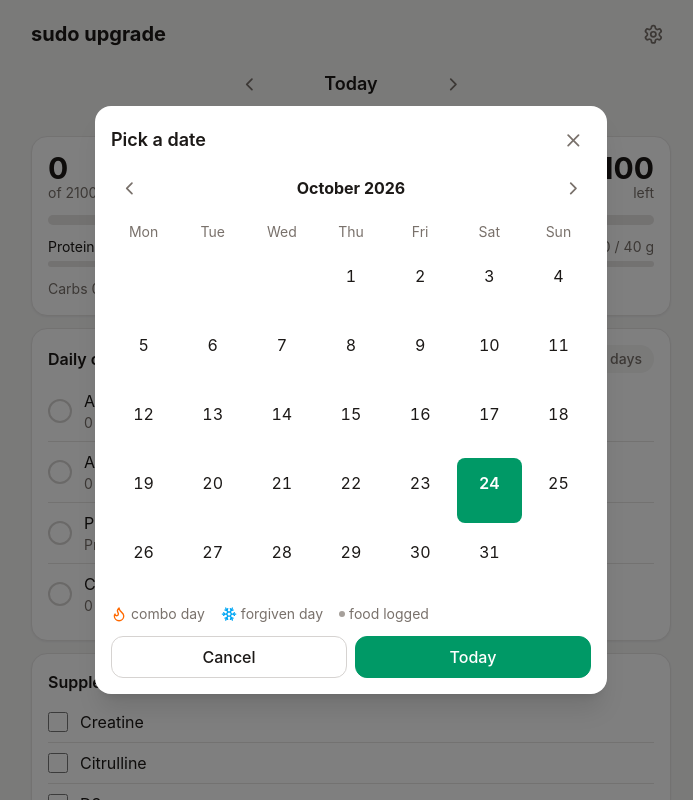
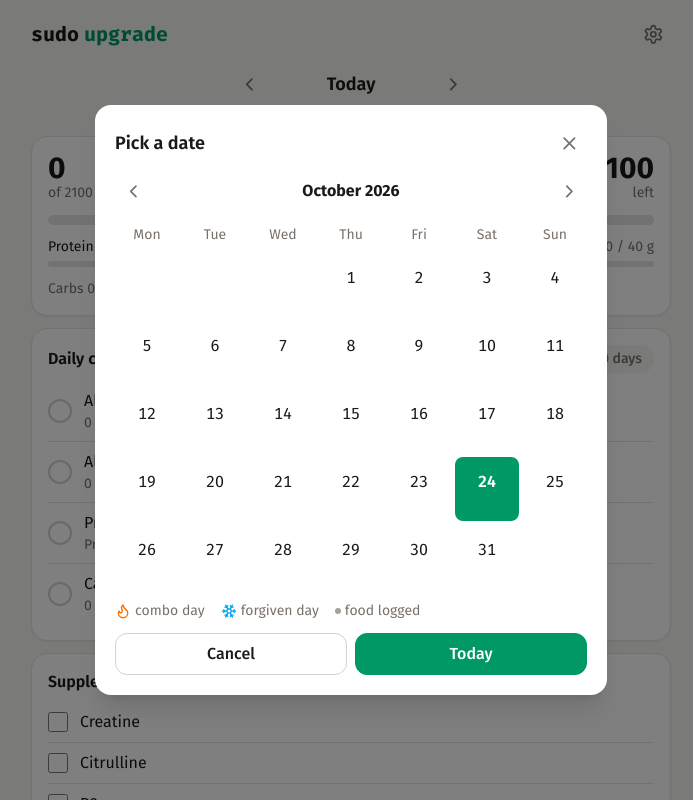
Before and after one commit to juliuszmuskala/calorie_counter, a Svelte app: page / in a window 1280 px wide. Both pictures are taken after a click on the button "Today". Shown: the top 800 px of the page, without its empty margins (289-982 px from the left). Built offline with nearby package versions, Linux system fonts and the light colour scheme.

Commit message:
fix: styling

```diff
--- a/index.html
+++ b/index.html
@@ -4,6 +4,12 @@
     <meta charset="UTF-8" />
     <meta name="viewport" content="width=device-width, initial-scale=1" />
     <title>sudo upgrade</title>
+    <link rel="preconnect" href="https://fonts.googleapis.com" />
+    <link rel="preconnect" href="https://fonts.gstatic.com" crossorigin />
+    <link
+      href="https://fonts.googleapis.com/css2?family=Fira+Code:wght@600;700&family=Fira+Sans:wght@400;500;600;700&display=swap"
+      rel="stylesheet"
+    />
   </head>
   <body>
     <div id="app"></div>
--- a/src/App.svelte
+++ b/src/App.svelte
@@ -136,7 +136,7 @@
 
 <main class="mx-auto grid max-w-2xl gap-3 px-4 py-4 pb-16">
   <header class="flex items-center justify-between">
-    <h1 class="text-xl font-bold">sudo upgrade</h1>
+    <h1 class="font-mono text-xl font-bold [word-spacing:-0.35em]">sudo <span class="text-emerald-600 dark:text-emerald-400">upgrade</span></h1>
     <button class="btn-icon" onclick={() => (settings = true)} aria-label="Settings"><Icon name="settings" class="size-[1.3rem]" /></button>
   </header>
 
--- a/src/app.css
+++ b/src/app.css
@@ -1,6 +1,8 @@
 @import 'tailwindcss';
 
 @theme {
+  --font-sans: 'Fira Sans', ui-sans-serif, system-ui, sans-serif;
+  --font-mono: 'Fira Code', ui-monospace, SFMono-Regular, Menlo, monospace;
   --animate-pop: pop 0.55s cubic-bezier(0.34, 1.56, 0.64, 1);
   --animate-comeback: pop 0.55s cubic-bezier(0.34, 1.56, 0.64, 1), glow 1.6s ease-out 1;
   @keyframes pop {
--- a/src/lib/Modal.svelte
+++ b/src/lib/Modal.svelte
@@ -30,7 +30,7 @@
   onclick={(e) => e.target === el && pressedOnBackdrop && tryClose()}
   class="m-auto max-h-[92dvh] w-[calc(100%-1.5rem)] max-w-lg overflow-y-auto overscroll-contain rounded-2xl bg-white p-0 text-stone-900 shadow-xl backdrop:bg-black/50 dark:bg-stone-900 dark:text-stone-100"
 >
-  <div class="grid content-start gap-3 p-4">
+  <div class="grid content-start gap-3 p-5">
     <header class="flex items-center justify-between gap-2">
       <h2 class="min-w-0 text-lg font-semibold break-words">{title}</h2>
       <button class="btn-icon" onclick={tryClose} aria-label="Close"><Icon name="x" /></button>
```
Also changed, not shown: 5 other files (tests, documents, lock files or other folders).
